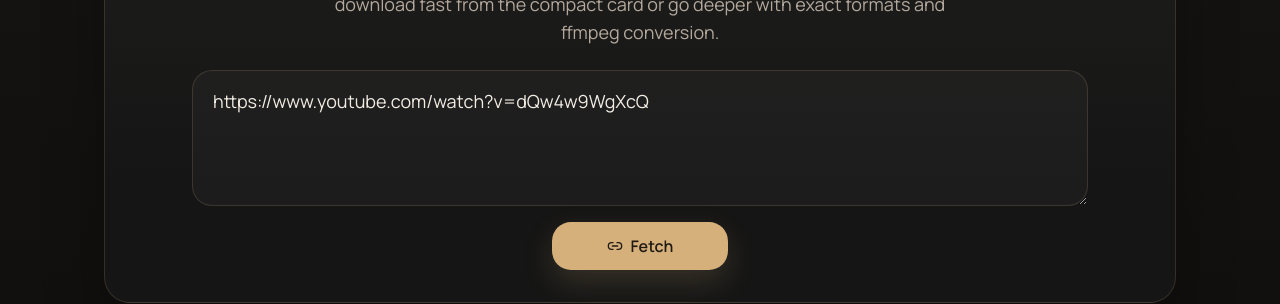
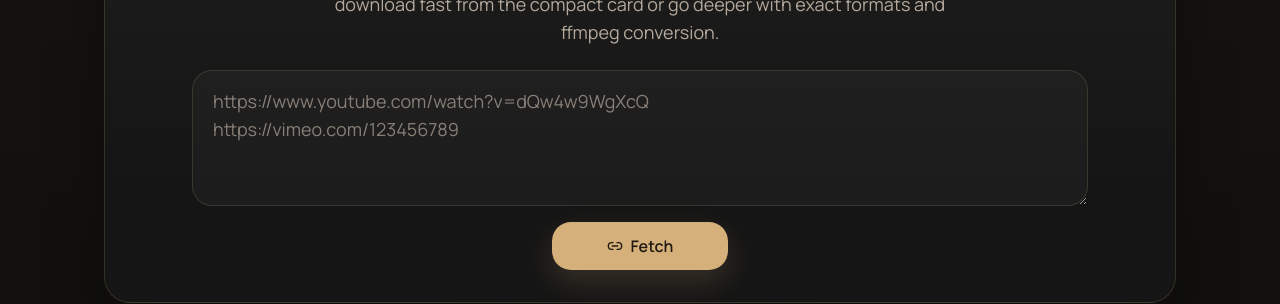
Before and after one commit to paintingpromisesss/nodus, a React (Vite) app in the folder web/: page / in a window 1280 px wide. Shown: the part 281-585 px from the top of the page. Built offline with nearby package versions, Linux system fonts and the light colour scheme; no server answers.

Commit message:
removed initial input

```diff
--- a/web/src/App.tsx
+++ b/web/src/App.tsx
@@ -22,10 +22,9 @@
   type SuccessMediaCard,
 } from "@/lib/media";
 
-const INITIAL_INPUT = "https://www.youtube.com/watch?v=dQw4w9WgXcQ";
 
 export default function App() {
-  const [input, setInput] = React.useState(INITIAL_INPUT);
+  const [input, setInput] = React.useState("");
   const [invalidLines, setInvalidLines] = React.useState<string[]>([]);
   const [cards, setCards] = React.useState<MediaCardRecord[]>([]);
   const [batchFatal, setBatchFatal] = React.useState<string | null>(null);
```
